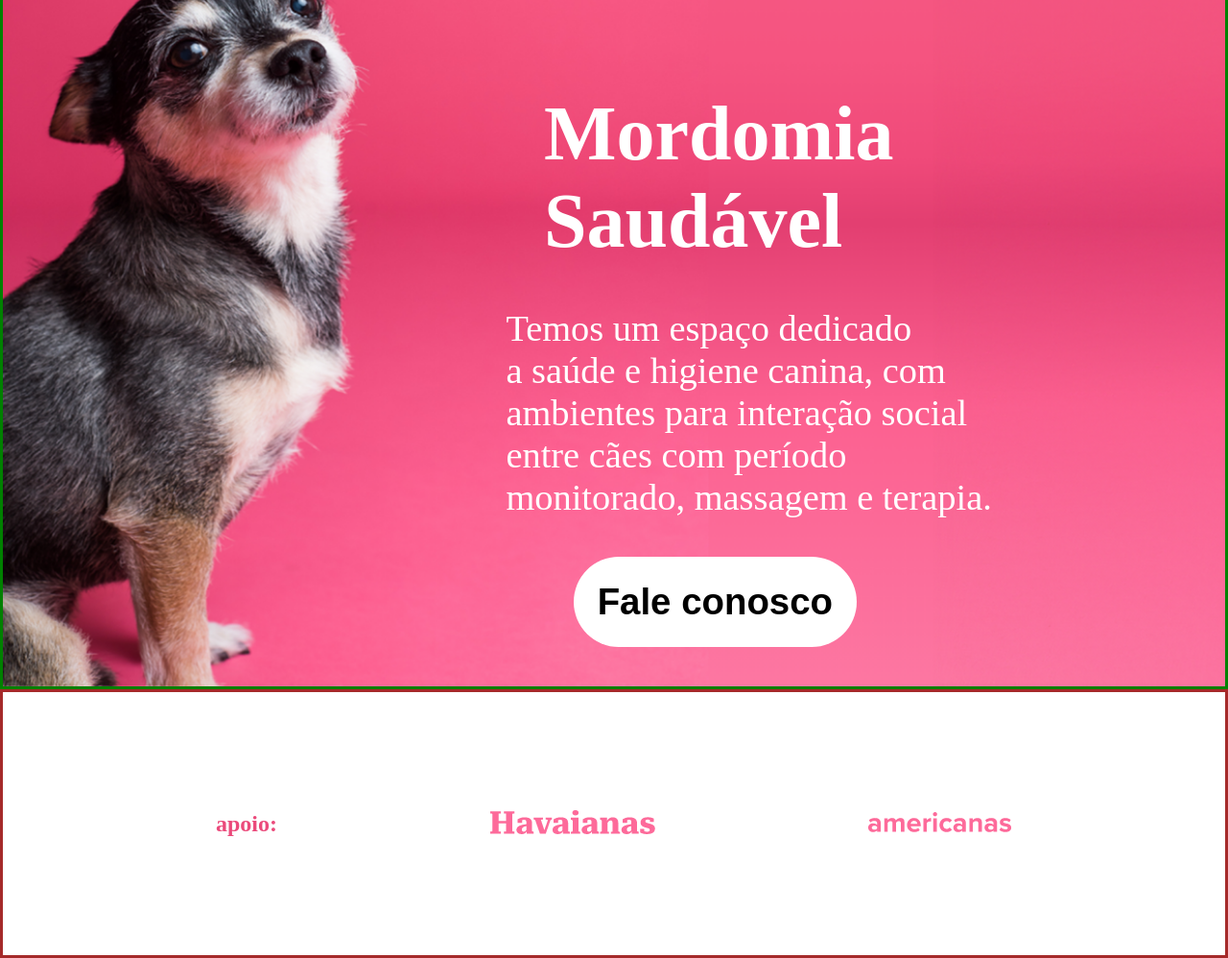
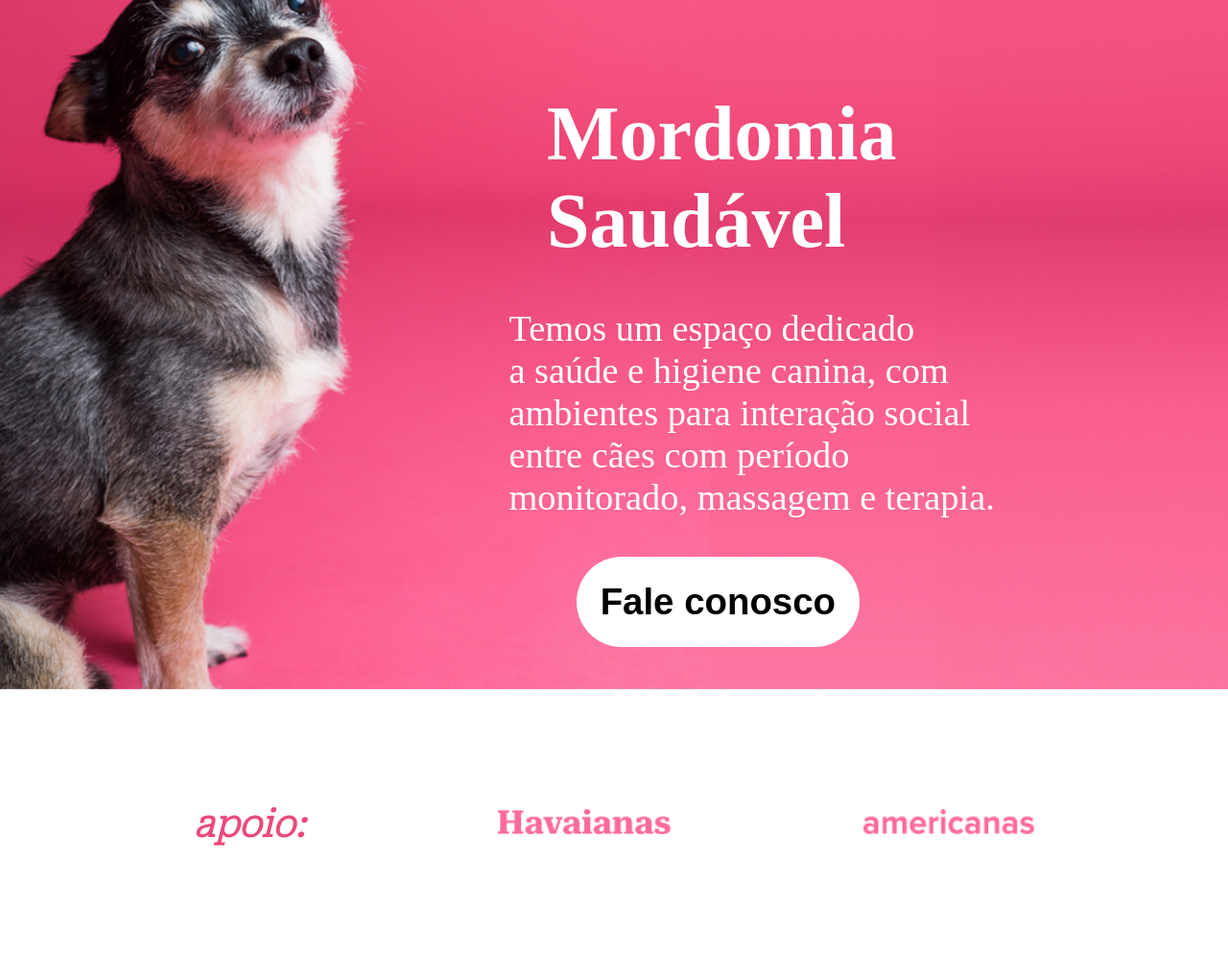
Before and after one commit to pliniogoncalves/vnw-Desafio-04, a plain HTML site: page index.html in a window 1280 px wide. Shown: the part 1754-2752 px from the top of the page at 96% size. Drawn offline with Linux system fonts and the light colour scheme.

Commit message:
main section apoio web finalizada

```diff
--- a/style/style.css
+++ b/style/style.css
@@ -1,10 +1,10 @@
 @charset "UTF-8";
 
-@import url('https://fonts.googleapis.com/css2?family=Roboto:wght@400&display=swap');
+@import url('https://fonts.googleapis.com/css2?family=Roboto+Serif:wght@200&display=swap');
 
 :root{
     --fonte01: Arial, Helvetica, sans-serif;
-    --fonte02: 'Roboto', sans-serif;
+    --fonte02: 'Roboto Serif', serif;
     --fonte03: normal, normal, sans-serif;
 
     --cor01:#252525;
@@ -101,7 +101,7 @@ main section#inauguracao img:hover{
 }
 
 main section#banho-tosa{
-    border: solid blue;
+    /* border: solid blue; */
     height: 100vh;
     background-image: url('../assets/Interseção 16.png');
     background-color: var(--cor02);
@@ -149,7 +149,7 @@ main section#banho-tosa button:hover{
 }
 
 main section#mordomia-saudavel{
-    border: solid green;
+    /* border: solid green; */
     height: 100vh;
     background-image: url('../assets/Grupo480@2.png');
     background-repeat: no-repeat;
@@ -197,7 +197,7 @@ main section#mordomia-saudavel button:hover{
 }
 
 main section#apoio{
-    border: solid brown;
+    /* border: solid brown; */
     height: 35vh;
     background-color: white;
     color: var(--cor03);
@@ -205,3 +205,18 @@ main section#apoio{
     justify-content: space-evenly;
     align-items: center;
 }
+
+main section#apoio h2{
+    font-style: italic;
+    font-size: 3vw;
+    font-family: var(--fonte02);
+}
+
+main section#apoio img{
+   width: 14vw;
+}
+
+main section#apoio img:hover{
+    cursor: pointer;
+    transform: scale(115%);
+}
```
